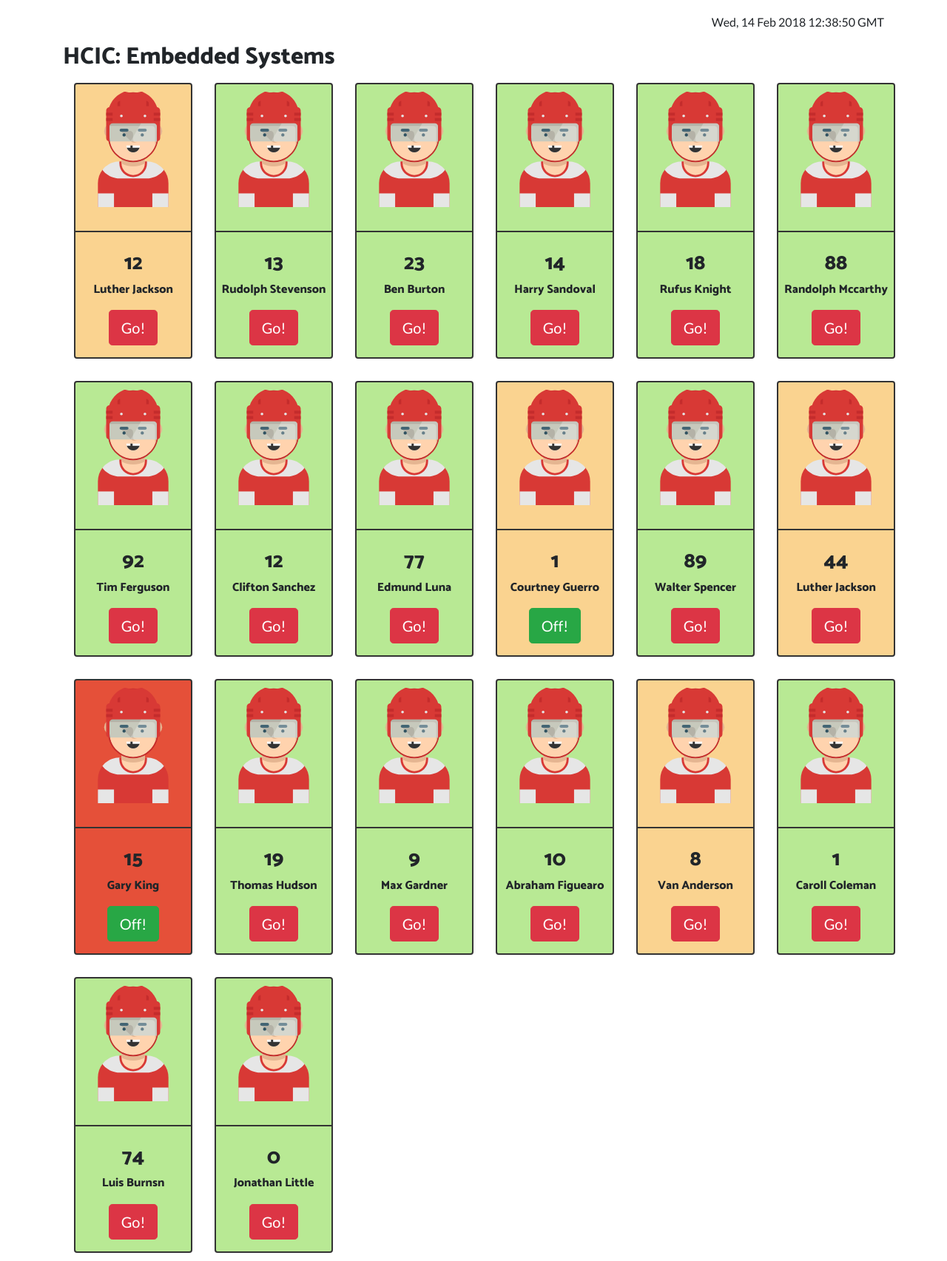
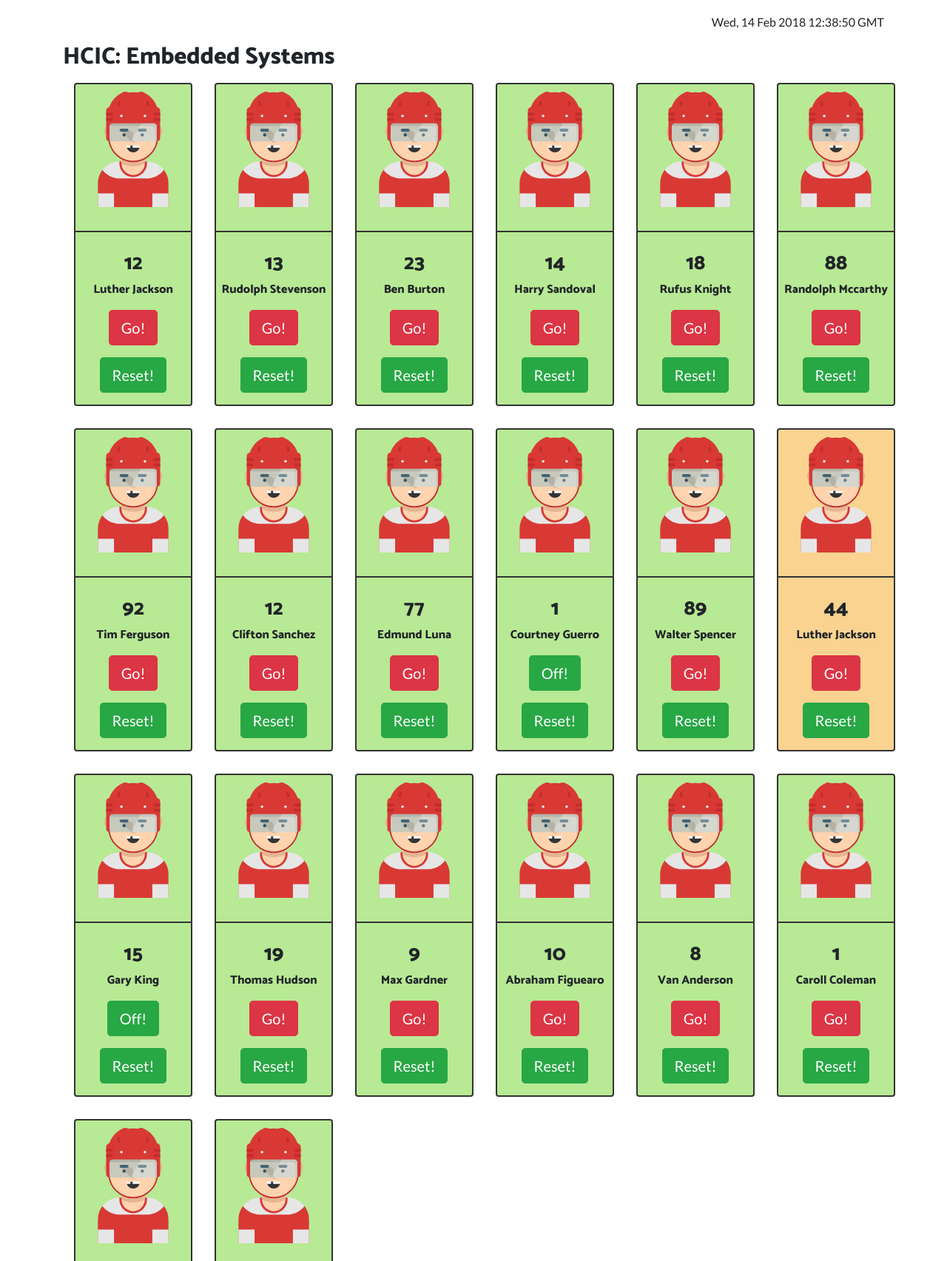
Before and after one commit to martinferianc/EmbeddedSystems-EIE3, a Flask app: page /demo in a window 1280 px wide. Shown: the part 102-1807 px from the top of the page at 74% size. Run offline with Flask 2, Linux system fonts and the light colour scheme; parts of the project's set-up code (start-up, migrations or seed data) failed here and were passed over; some libraries are stand-ins or nearby versions.

Commit message:
[cw1] Adding reset button for the players

```diff
--- a/Coursework 1/src/master/www/web/landing/views.py
+++ b/Coursework 1/src/master/www/web/landing/views.py
@@ -1,5 +1,5 @@
 from . import landing
-
+import re
 import os
 import datetime
 import flask
@@ -32,6 +32,14 @@ def change_on_field(index):
         data[str(index+1)]["on_field"] = "no"
     else:
         data[str(index+1)]["on_field"] = "yes"
+    with open('../../data/team/team.json', 'w') as outfile:
+        json.dump(data, outfile)
+
+def change_condition(index):
+    data = None
+    with open('../../data/team/team.json', 'r') as outfile:
+        data = json.load(open("../../data/team/team.json"))
+    data[str(index+1)]["condition"] = "good"
     with open('../../data/team/team.json', 'w') as outfile:
         json.dump(data, outfile)
 
@@ -93,6 +101,15 @@ def team():
 
 
 @landing.route('/demo/<int:id>',methods = ['POST', 'GET'])
-def p1(id):
+def change_on_field(id):
     change_on_field(int(request.path.split('/')[-1]))
     return redirect(url_for('.demo'))
+
+@landing.route('/demo/<int:id>_reset',methods = ['POST', 'GET'])
+def reset_condition(id):
+    path = request.path.split('/')[-1]
+    index = re.findall("\d+", path)
+    index = int(index[0])
+    print(index)
+    change_condition(index)
+    return redirect(url_for('.demo'))
--- a/Coursework 1/src/master/www/web/templates/demo.html
+++ b/Coursework 1/src/master/www/web/templates/demo.html
@@ -114,7 +114,11 @@
                                     <button id="on_ice{{player['index']}}" class="btn btn-success btn-circle btn-lg" type="submit">
                                         Off!
                                 {% endif %}
-
+                                </button>
+                            </form>
+                            <form action="/demo/{{player['index']}}_reset" method="post" style="margin-top:10px;">
+                                <button id="on_ice{{player['index']}}_reset" class="btn btn-success btn-circle btn-lg" type="submit">
+                                        Reset!
                                 </button>
                             </form>
                         </div>
```
Also changed, not shown: Coursework 1/data/team/team.json (+1 -1 lines), Coursework 1/src/slave/README.md.
